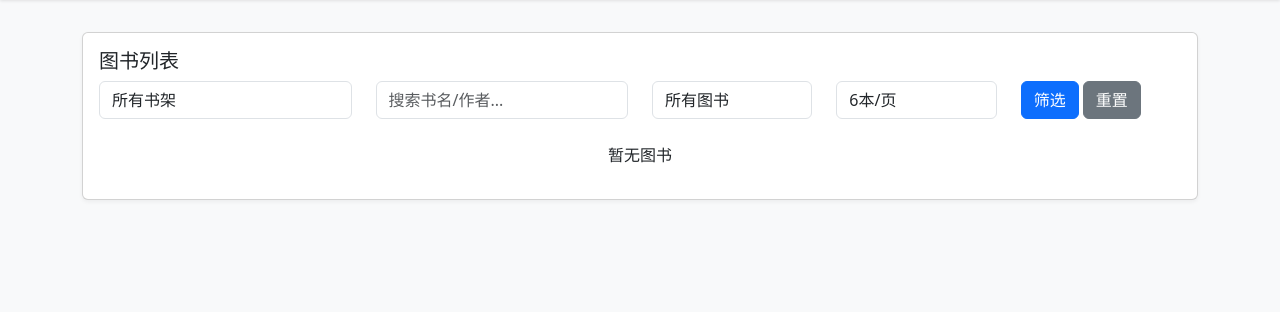
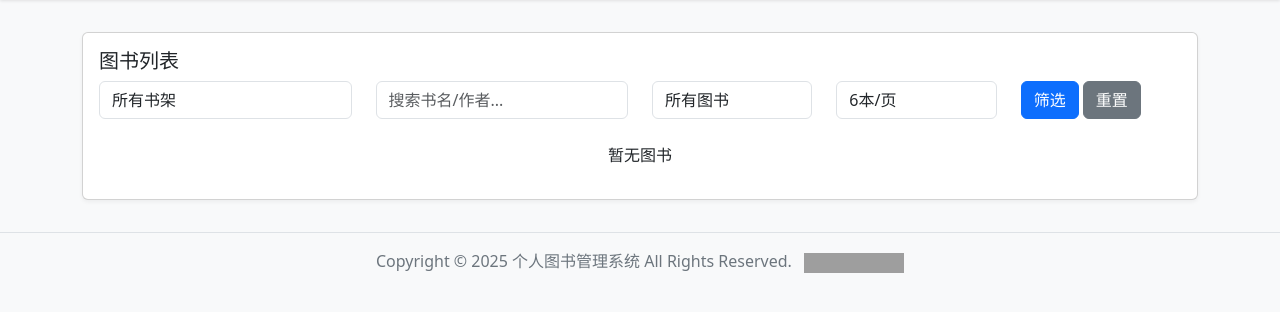
Before and after one commit to qr4d/library-management, a PHP site: page / in a window 1280 px wide. Shown: the part 56-368 px from the top of the page. Run offline with PHP 8.4, Linux system fonts and the light colour scheme; data that the repository does not hold is empty; some libraries are stand-ins or nearby versions; grey boxes are pictures that could not be loaded.

```diff
--- a/css/style.css
+++ b/css/style.css
@@ -79,3 +79,26 @@ body {
         max-height: 200px;
     }
 }
+
+/* 添加页脚样式 */
+.footer {
+    padding: 1rem 0;
+    margin-top: 2rem;
+    background-color: #f8f9fa;
+    border-top: 1px solid #dee2e6;
+}
+
+.footer p {
+    margin-bottom: 0;
+    color: #6c757d;
+    text-align: center;
+}
+
+.footer a:hover {
+    color: #0d6efd !important;
+}
+
+.footer .bi-github {
+    font-size: 1.1em;
+    vertical-align: -0.1em;
+}
--- a/index.php
+++ b/index.php
@@ -76,7 +76,26 @@ $currentUser = $auth->getCurrentUser();
         <div id="searchResults" class="row"></div>
         <div id="page-content"></div>
     </div>
-
+    <footer class="footer">
+        <div class="container">
+            <p>
+                Copyright &copy; <?php echo date('Y'); ?> 个人图书管理系统 All Rights Reserved.
+                <!--a href="https://github.com/qr4d/library-management" target="_blank" class="text-decoration-none text-muted">
+                    <i class="bi bi-github"></i> GitHub
+                </a-->
+                <!-- 添加 GitHub Star 按钮 -->
+                <iframe
+                    src="https://ghbtns.com/github-btn.html?user=qr4d&repo=library-management&type=star&count=true"
+                    frameborder="0"
+                    scrolling="0"
+                    width="100"
+                    height="20"
+                    title="GitHub"
+                    style="vertical-align: bottom; margin-left: 8px;"
+                ></iframe>
+            </p>
+        </div>
+    </footer>
     <script src="https://lf9-cdn-tos.bytecdntp.com/cdn/expire-1-M/bootstrap/5.1.3/js/bootstrap.bundle.min.js" defer></script>
     <script src="https://code.jquery.com/jquery-3.6.0.min.js"></script>
     <script src="js/components/toast.js?v=<?php echo time(); ?>"></script>
```
Also changed, not shown: tools/reset_password.php (+9 -0 lines).
